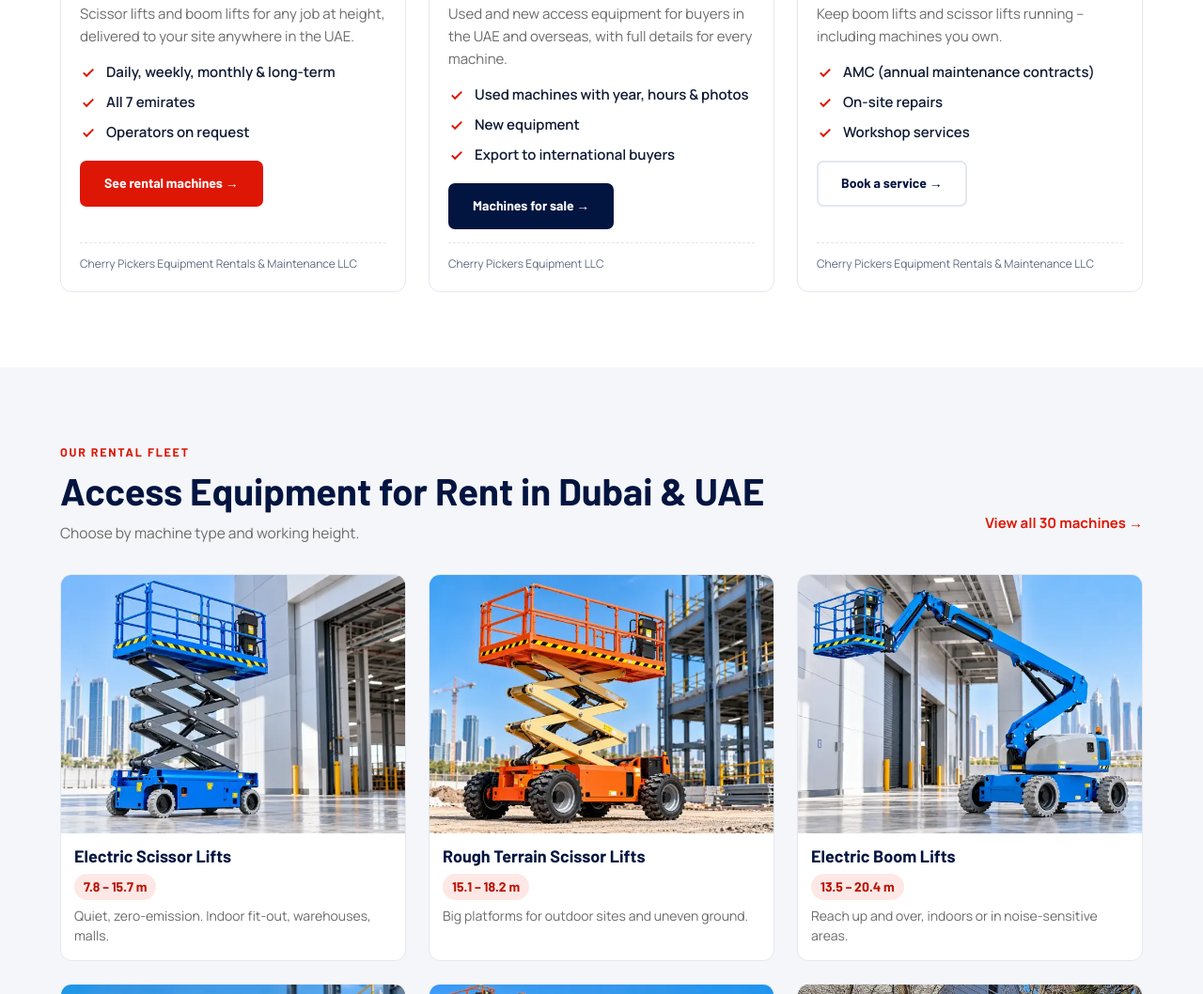
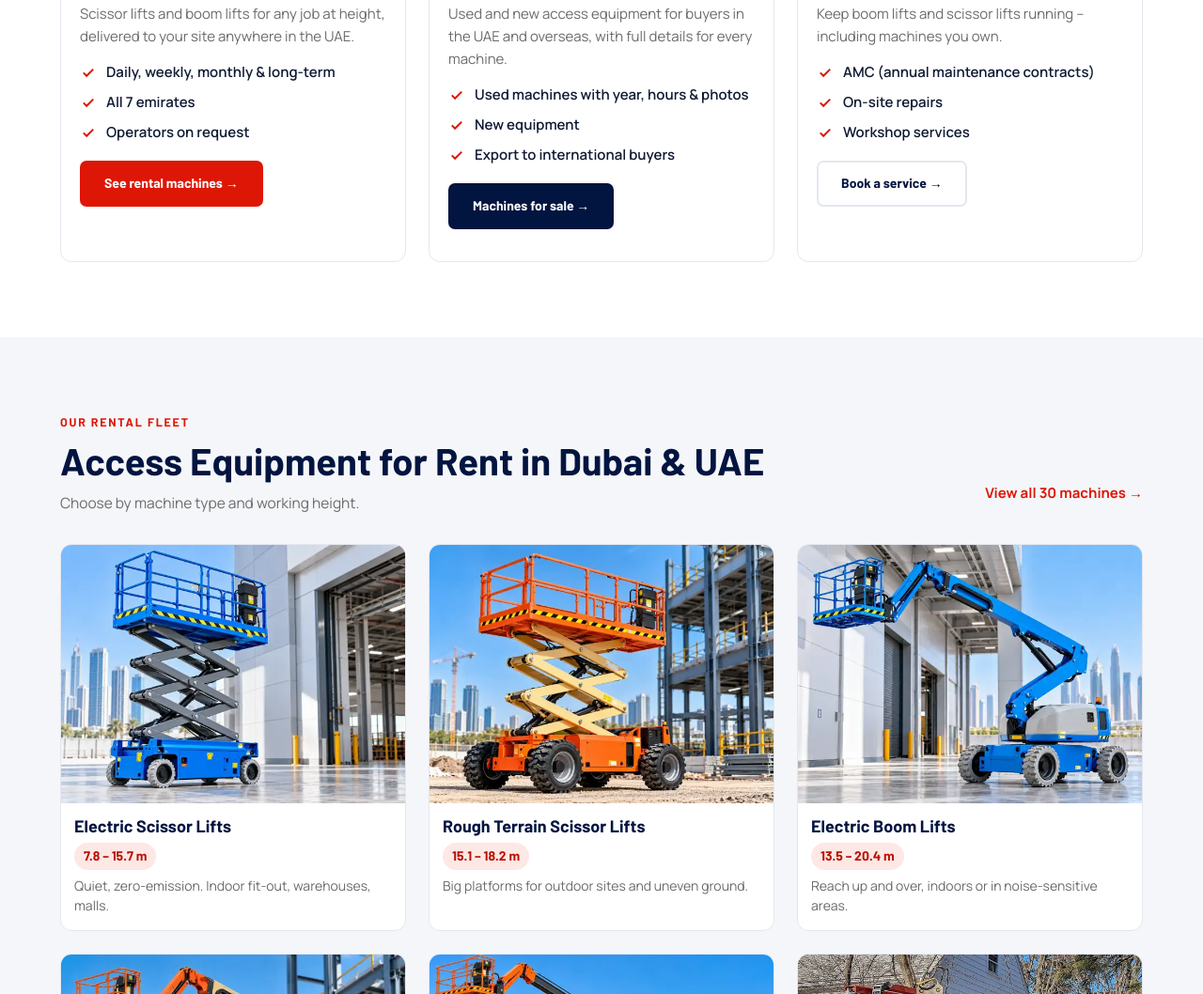
Before and after one commit to umair7738/cpe-mockups, a plain HTML site: page index.html in a window 1280 px wide. Shown: the part 1212-2270 px from the top of the page at 94% size. Drawn offline with Linux system fonts and the light colour scheme.

Commit message:
changes 2

```diff
--- a/index.html
+++ b/index.html
@@ -102,7 +102,6 @@
           <p>Scissor lifts and boom lifts for any job at height, delivered to your site anywhere in the UAE.</p>
           <ul class="ticks"><li><svg viewBox="0 0 24 24" fill="none" stroke="currentColor" stroke-width="2.6" aria-hidden="true"><path d="M5 12.5l4.5 4.5L19 7.5"/></svg>Daily, weekly, monthly &amp; long-term</li><li><svg viewBox="0 0 24 24" fill="none" stroke="currentColor" stroke-width="2.6" aria-hidden="true"><path d="M5 12.5l4.5 4.5L19 7.5"/></svg>All 7 emirates</li><li><svg viewBox="0 0 24 24" fill="none" stroke="currentColor" stroke-width="2.6" aria-hidden="true"><path d="M5 12.5l4.5 4.5L19 7.5"/></svg>Operators on request</li></ul>
           <a class="btn btn-red btn-sm" href="rental/index.html">See rental machines →</a>
-          <div class="entity">Cherry Pickers Equipment Rentals &amp; Maintenance LLC</div>
         </div>
       </article>
       <article class="svc">
@@ -112,7 +111,6 @@
           <p>Used and new access equipment for buyers in the UAE and overseas, with full details for every machine.</p>
           <ul class="ticks"><li><svg viewBox="0 0 24 24" fill="none" stroke="currentColor" stroke-width="2.6" aria-hidden="true"><path d="M5 12.5l4.5 4.5L19 7.5"/></svg>Used machines with year, hours &amp; photos</li><li><svg viewBox="0 0 24 24" fill="none" stroke="currentColor" stroke-width="2.6" aria-hidden="true"><path d="M5 12.5l4.5 4.5L19 7.5"/></svg>New equipment</li><li><svg viewBox="0 0 24 24" fill="none" stroke="currentColor" stroke-width="2.6" aria-hidden="true"><path d="M5 12.5l4.5 4.5L19 7.5"/></svg>Export to international buyers</li></ul>
           <a class="btn btn-navy btn-sm" href="sales/index.html">Machines for sale →</a>
-          <div class="entity">Cherry Pickers Equipment LLC</div>
         </div>
       </article>
       <article class="svc">
@@ -122,7 +120,6 @@
           <p>Keep boom lifts and scissor lifts running – including machines you own.</p>
           <ul class="ticks"><li><svg viewBox="0 0 24 24" fill="none" stroke="currentColor" stroke-width="2.6" aria-hidden="true"><path d="M5 12.5l4.5 4.5L19 7.5"/></svg>AMC (annual maintenance contracts)</li><li><svg viewBox="0 0 24 24" fill="none" stroke="currentColor" stroke-width="2.6" aria-hidden="true"><path d="M5 12.5l4.5 4.5L19 7.5"/></svg>On-site repairs</li><li><svg viewBox="0 0 24 24" fill="none" stroke="currentColor" stroke-width="2.6" aria-hidden="true"><path d="M5 12.5l4.5 4.5L19 7.5"/></svg>Workshop services</li></ul>
           <a class="btn btn-out btn-sm" href="#enquiry" data-want="service">Book a service →</a>
-          <div class="entity">Cherry Pickers Equipment Rentals &amp; Maintenance LLC</div>
         </div>
       </article>
     </div>
```
